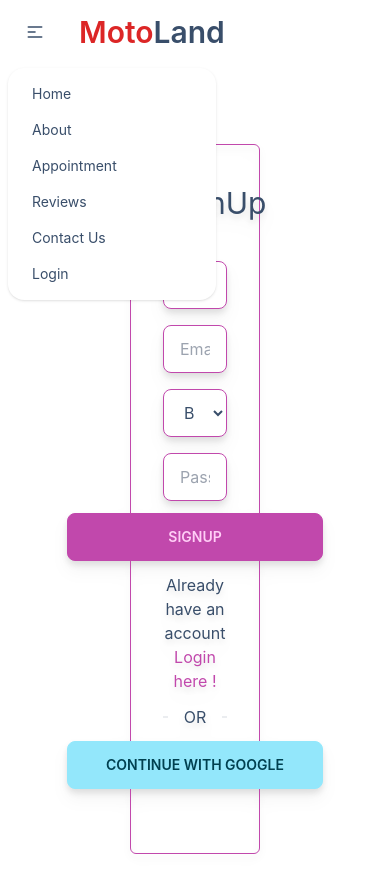
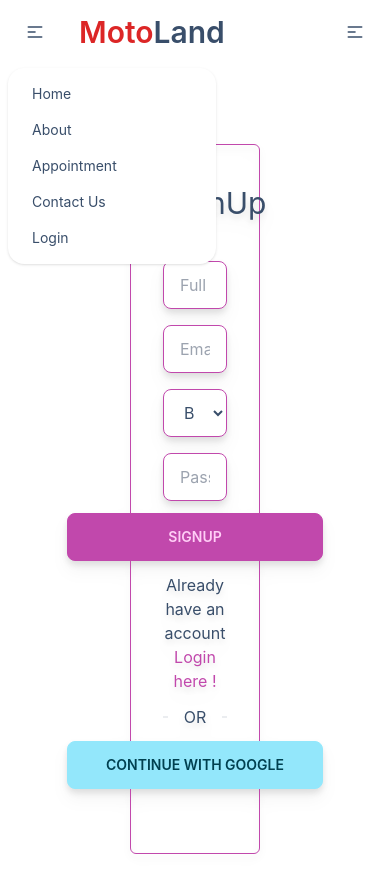
Before and after one commit to shahiduzzamansony/Used-honda, a React (Create React App) app: page /signup in a window 390 px wide. Both pictures are taken after a click on the label 35 px from the left and 32 px from the top of the page. Shown: the top 892 px of the page. Built offline with nearby package versions, Linux system fonts and the light colour scheme; no server answers.

Commit message:
dashboard created

```diff
--- a/package.json
+++ b/package.json
@@ -3,6 +3,7 @@
   "version": "0.1.0",
   "private": true,
   "dependencies": {
+    "@tanstack/react-query": "^4.16.1",
     "@testing-library/jest-dom": "^5.16.5",
     "@testing-library/react": "^13.4.0",
     "@testing-library/user-event": "^13.5.0",
--- a/src/Components/AuthenticationPages/Signup.js
+++ b/src/Components/AuthenticationPages/Signup.js
@@ -1,12 +1,13 @@
 import React, { useContext } from "react";
 
 import { useForm } from "react-hook-form";
-import { Link } from "react-router-dom";
+import { Link, useNavigate } from "react-router-dom";
 import { AuthContext } from "../AuthProvider/AuthProvider";
 
 const Signup = () => {
   const { register, handleSubmit } = useForm();
   const { createUser, loading, updateUser } = useContext(AuthContext);
+  const navigate = useNavigate();
   if (loading) {
     return (
       <button type="button" className="bg-indigo-500 ..." disabled>
@@ -47,7 +48,8 @@ const Signup = () => {
     })
       .then((res) => res.json())
       .then((data) => {
-        console.log("saved used", data);
+        // console.log("saved used", data);
+        navigate("/");
       });
   };
   return (
--- /dev/null
+++ b/src/Components/Layout/Dashboard/Dashboard.js
@@ -0,0 +1,57 @@
+import React, { useEffect, useState } from "react";
+import { Link, Outlet } from "react-router-dom";
+import Navbar from "../../Shared/Navbar/Navbar";
+import { useQuery } from "@tanstack/react-query";
+
+const Dashboard = () => {
+  const [user, setUser] = useState(null);
+  useEffect(() => {
+    users.map((u) => setUser(u));
+  }, []);
+  const { data: users = [] } = useQuery({
+    queryKey: ["usersData"],
+    queryFn: () =>
+      fetch("http://localhost:5000/users").then((res) => res.json()),
+  });
+  console.log(users);
+  return (
+    <div>
+      {/* {users?.map((u) => setUser(u))} */}
+      <Navbar></Navbar>
+      <div className="drawer drawer-mobile">
+        <input
+          id="dashboard-drawer"
+          type="checkbox"
+          className="drawer-toggle"
+        />
+        <div className="drawer-content">
+          <Outlet></Outlet>
+        </div>
+        <div className="drawer-side">
+          <label htmlFor="dashboard-drawer" className="drawer-overlay"></label>
+          <ul className="menu p-4 w-80 bg-base-100 text-base-content">
+            {user?.role === "Seller" && (
+              <>
+                <li>
+                  <Link>My Orders</Link>
+                </li>
+              </>
+            )}
+            {user?.role === "Buyer" && (
+              <>
+                <li>
+                  <Link>My Products</Link>
+                </li>
+                <li>
+                  <Link>Add a Product</Link>
+                </li>
+              </>
+            )}
+          </ul>
+        </div>
+      </div>
+    </div>
+  );
+};
+
+export default Dashboard;
--- /dev/null
+++ b/src/Components/Pages/DashboardHome/DashboardHome.js
@@ -0,0 +1,11 @@
+import React from "react";
+
+const DashboardHome = () => {
+  return (
+    <div>
+      <h3>functions here</h3>
+    </div>
+  );
+};
+
+export default DashboardHome;
--- a/src/Components/Pages/Products/Modal.js
+++ b/src/Components/Pages/Products/Modal.js
@@ -41,22 +41,24 @@ const Modal = ({ modalProduct }) => {
                 disabled
               />
               <input
-                {...register("firstName")}
+                {...register("meetingLocation")}
                 className="input w-3/4 input-bordered input-accent input-sm mb-3"
-                placeholder="First name"
+                placeholder="Meeting Location"
               />
               <input
-                {...register("firstName")}
+                {...register("phoneNumber")}
                 className="input w-3/4 input-bordered input-accent input-sm mb-3"
-                placeholder="First name"
+                placeholder="Phone Number"
               />
             </div>
-
-            <input type="submit" />
           </form>
           <div className="modal-action">
-            <label htmlFor="booknow-modal" className="btn">
-              Yay!
+            <label
+              type="submit"
+              htmlFor="booknow-modal"
+              className="btn btn-sm btn-accent"
+            >
+              Submit
             </label>
           </div>
         </div>
--- a/src/Components/Shared/Navbar/Navbar.js
+++ b/src/Components/Shared/Navbar/Navbar.js
@@ -9,6 +9,8 @@ const Navbar = () => {
       .then(() => {})
       .catch((e) => console.error(e));
   };
+
+  // console.log(data);
   // console.log(user);
   const menuItems = (
     <>
@@ -22,15 +24,17 @@ const Navbar = () => {
         <Link to="/appointment">Appointment</Link>
       </li>
       <li>
-        <Link to="/reviews">Reviews</Link>
-      </li>
-      <li>
         <Link to="/contactus">Contact Us</Link>
       </li>
       {user?.uid ? (
-        <li>
-          <Link onClick={handleLogout}>Signout</Link>
-        </li>
+        <>
+          <li>
+            <Link to="/dashboard">Dashboard</Link>
+          </li>
+          <li>
+            <Link onClick={handleLogout}>Signout</Link>
+          </li>
+        </>
       ) : (
         <li>
           <Link to="/login">Login</Link>
@@ -59,7 +63,7 @@ const Navbar = () => {
             </svg>
           </label>
           <ul
-            tabIndex={0}
+            tabIndex={1}
             className="menu menu-compact dropdown-content mt-3 p-2 shadow bg-base-100 rounded-box w-52"
           >
             {menuItems}
@@ -70,19 +74,28 @@ const Navbar = () => {
         </Link>
       </div>
       <div className="navbar-center hidden lg:flex">
-        <ul className="menu menu-horizontal p-0">
-          {menuItems}
-          {/* {user ? (
-            <li>
-              <Link onClick={logout}>Signout</Link>
-            </li>
-          ) : (
-            <li>
-              <Link to="/login">Login</Link>
-            </li>
-          )} */}
-        </ul>
+        <ul className="menu menu-horizontal p-0">{menuItems}</ul>
       </div>
+      <label
+        htmlFor="dashboard-drawer"
+        tabIndex={2}
+        className="btn btn-ghost lg:hidden"
+      >
+        <svg
+          xmlns="http://www.w3.org/2000/svg"
+          className="h-5 w-5"
+          fill="none"
+          viewBox="0 0 24 24"
+          stroke="currentColor"
+        >
+          <path
+            strokeLinecap="round"
+            strokeLinejoin="round"
+            strokeWidth="2"
+            d="M4 6h16M4 12h8m-8 6h16"
+          />
+        </svg>
+      </label>
     </div>
   );
 };
--- a/src/index.js
+++ b/src/index.js
@@ -4,13 +4,17 @@ import "./index.css";
 import App from "./App";
 import reportWebVitals from "./reportWebVitals";
 import AuthProvider from "./Components/AuthProvider/AuthProvider";
+import { QueryClient, QueryClientProvider } from "@tanstack/react-query";
+const queryClient = new QueryClient();
 
 const root = ReactDOM.createRoot(document.getElementById("root"));
 root.render(
   <React.StrictMode>
-    <AuthProvider>
-      <App />
-    </AuthProvider>
+    <QueryClientProvider client={queryClient}>
+      <AuthProvider>
+        <App />
+      </AuthProvider>
+    </QueryClientProvider>
   </React.StrictMode>
 );
 
```
Also changed, not shown: src/Components/Routes/Routes.js (+12 -0 lines), 1 other file (tests, documents, lock files or other folders).
